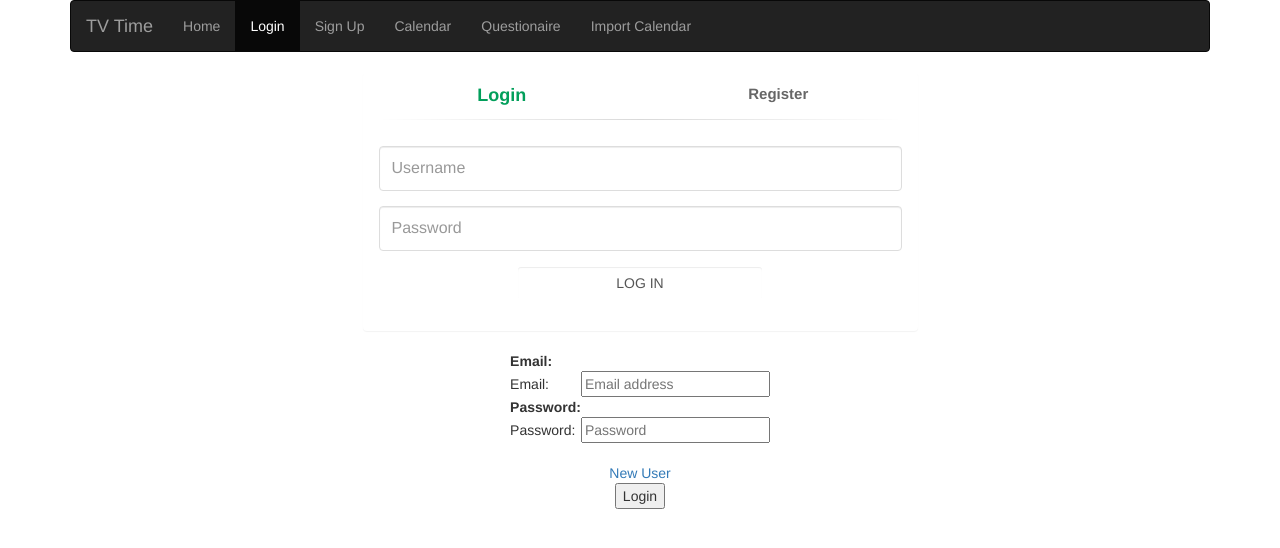
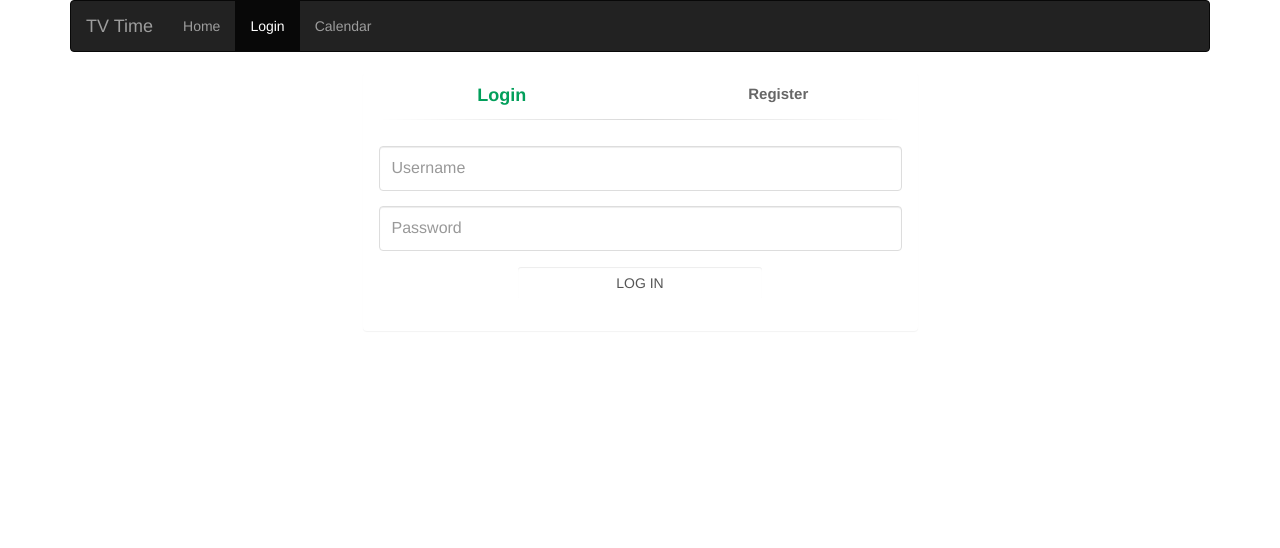
Before and after one commit to almeagher/TVtime, a plain HTML site: page js/login2.html in a window 1280 px wide. Drawn offline with nearby package versions, Linux system fonts and the light colour scheme.

Commit message:
updated login
login update

```diff
--- a/js/login2.html
+++ b/js/login2.html
@@ -132,11 +132,11 @@
 		  	<div id="navbar1" class="navbar-collapse collapse">
 				<ul class="nav navbar-nav">
 					<li><a href="index.html">Home</a></li>
-					<li class="active"><a href="login.html">Login</a></li>
-					<li><a href="signup.html">Sign Up</a></li>
+					<li class="active"><a href="login2.html">Login</a></li>
+					<!-- <li><a href="signup.html">Sign Up</a></li> -->
 					<li><a href="calendar.html">Calendar</a></li>
-					<li><a href="questionaire.html">Questionaire</a></li>
-					<li><a href="importcalendar.html">Import Calendar</a></li>
+					<!-- <li><a href="questionaire.html">Questionaire</a></li>
+					<li><a href="importcalendar.html">Import Calendar</a></li> -->
 				</ul>
 			</div>
 		</div>
@@ -169,12 +169,14 @@
 									<div class="form-group">
 										<div class="row">
 											<div class="col-sm-6 col-sm-offset-3">
-												<input type="submit" name="login-submit" id="login-submit" tabindex="4" class="form-control btn btn-login" value="Log In" onclick="window.location.href='calendar.html';">
+												<input type="button" name="login-submit" id="login-submit" tabindex="4" class="form-control btn btn-login" value="Log In" onclick="window.location.href='calendar.html';">
 											</div>
 										</div>
 									</div>
+								</form>
 
-								</form>
+
+
 								<form id="register-form" method="post" role="form" style="display: none;">
 									<div class="form-group">
 										<input type="text" name="username" id="username" tabindex="1" class="form-control" placeholder="Username" value="">
@@ -197,37 +199,18 @@
 									<div class="form-group">
 										<div class="row">
 											<!-- <div class="col-sm-6 col-sm-offset-3"> -->
-												<input type="submit" name="register-submit" id="register-submit" tabindex="4" class="form-control btn btn-register" value="Register Now" onclick="window.location='questionaire.html';">
+												<input type="button" name="register-submit" id="register-submit" tabindex="4" class="form-control btn btn-register" value="Register Now" onclick="window.location='questionaire.html';">
 											<!-- </div> -->
 										</div>
 									</div>
 								</form>
+
 							</div>
 						</div>
 					</div>
 				</div>
 			</div>
 		</div>
-
-		<table align=center cellspacing=10>
-			<th class="hidden_th">Email:</th>
-			<tr>
-			    <td class="column1">Email:</td>
-			    <td><input type="text" placeholder="Email address"></td>
-			</tr>
-
-			<th class="hidden_th">Password:</th>
-			<tr>
-			    <td class="column1">Password:</td>
-			    <td><input type="text" placeholder="Password"></td>
-			</tr>
-		</table>
-		<br />
-		<a href="signup.html">New User</a>
-		<form method="post">
-			<input name="Enter" type="button" value="Login" onclick="window.location='calendar.html';">
-		</form>
-
 	</div>
 
 </div>
```
Also changed, not shown: js/calendar.html (+3 -3 lines), js/importcalendar.html (+4 -4 lines), js/index.html (+4 -4 lines), js/login.html (+4 -4 lines), js/questionaire.html (+4 -4 lines), js/signup.html (+4 -4 lines).
